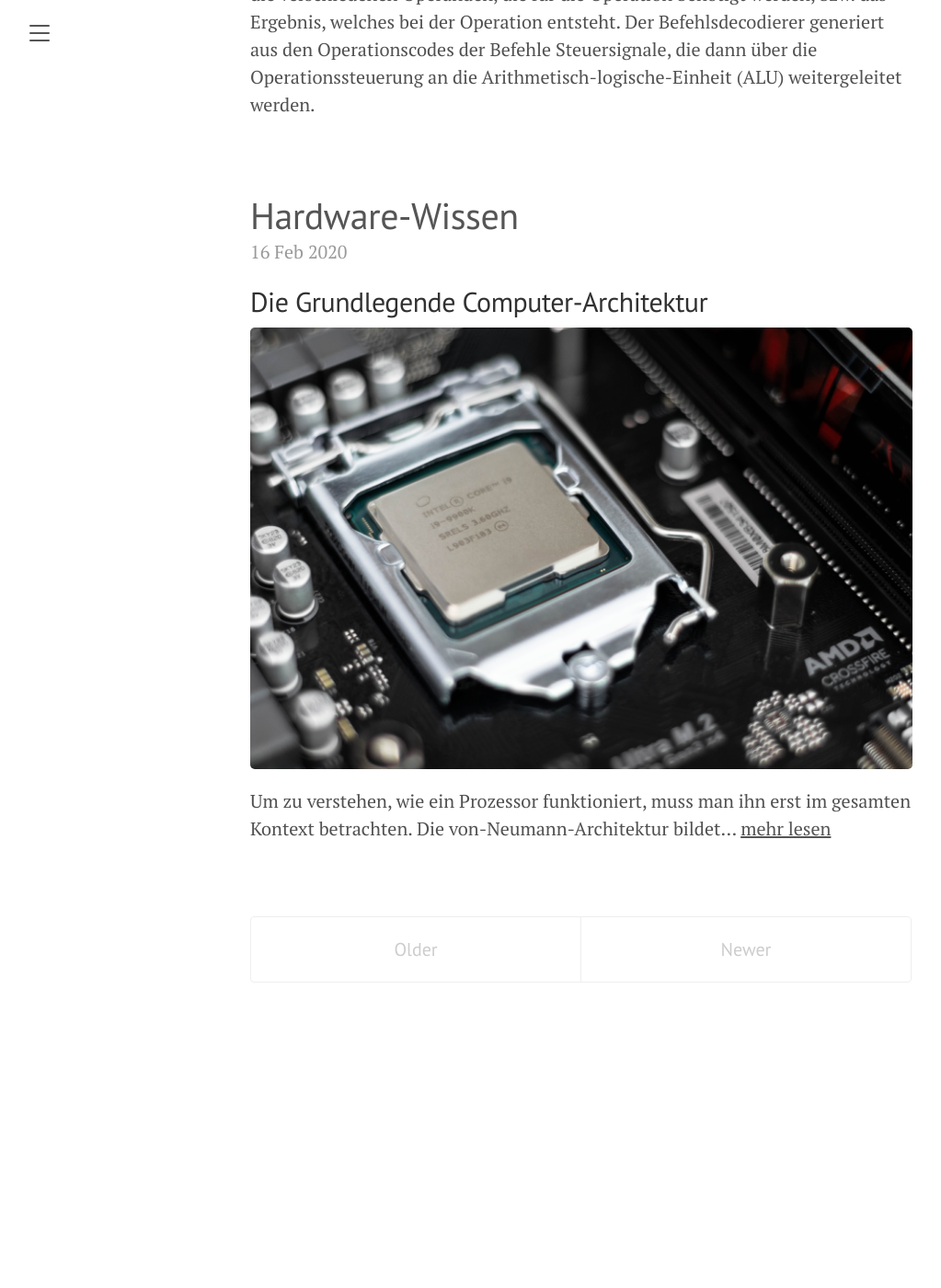
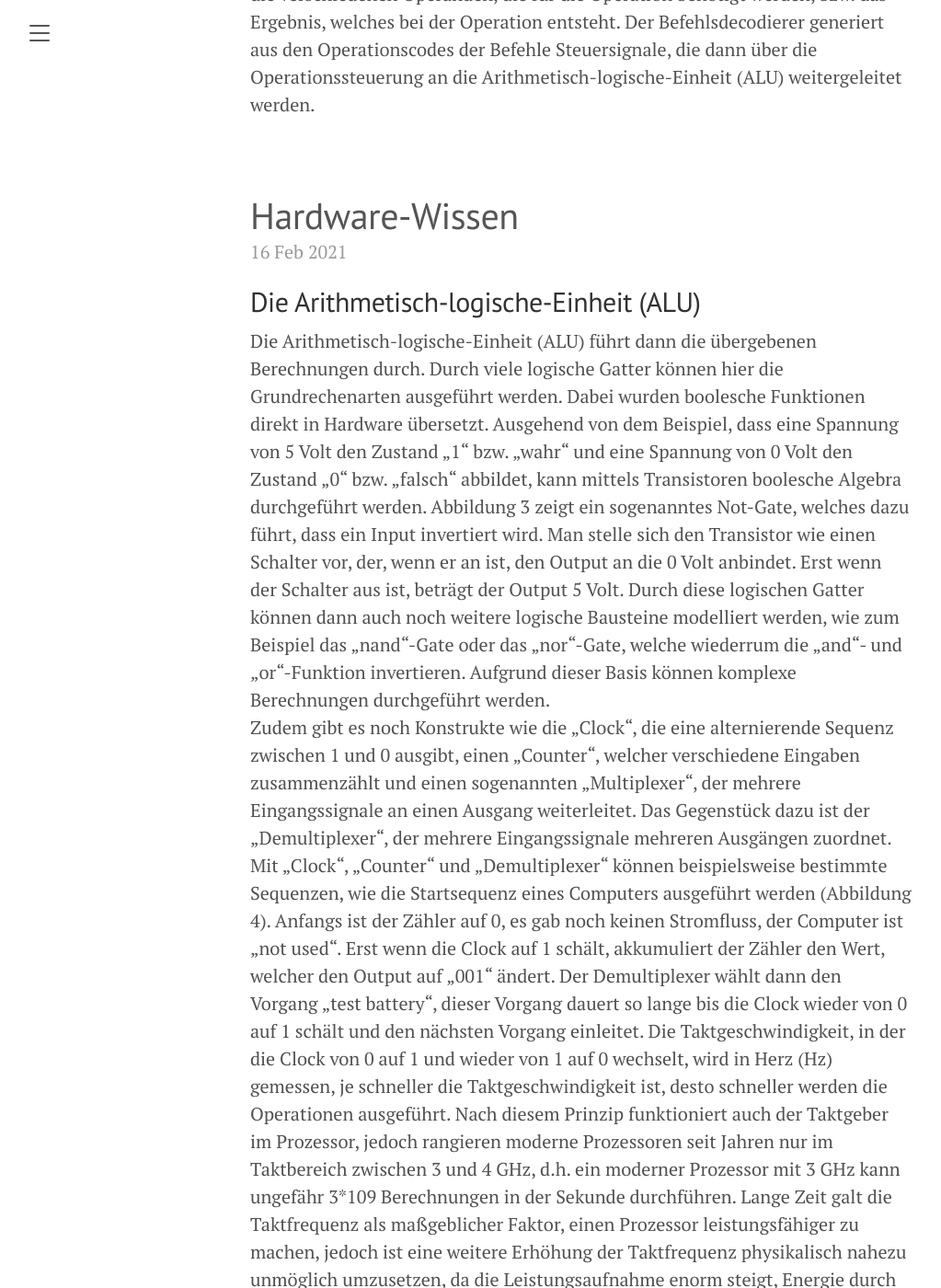
Before and after one commit to Sascha-B23/Sascha-B23.github.io, a Jekyll site: the page built from index.html, in a window 1280 px wide and 1400 px high, scrolled down 721 px. Shown: the whole window at 92% size, without its empty margins (8-1031 px from the left). Built offline with Jekyll 4.4.1, drawn with Linux system fonts in a browser that asks for light colours; the list of posts is cut into pages by our own code; before the commit the page ends 1849 px from its top, so only the background shows below that; some of the changed text lies outside the part shown.

Commit message:
New Post

```diff
--- a/_config.yml
+++ b/_config.yml
@@ -3,7 +3,7 @@
 tagline:             'Student der Wirtschaftsinformatik'
 description:         '</a>Sascha Baranji</a>.'
 baseurl:             ''
-paginate:            5
+paginate:            2
 permalink:           pretty
 
 # About/contact
--- /dev/null
+++ b/_posts/2021-02-16-Die-Arithmetisch-Logische-Einheit.md
@@ -0,0 +1,10 @@
+---
+layout: post
+title: Hardware-Wissen
+---
+
+## Die Arithmetisch-logische-Einheit (ALU)
+
+Die Arithmetisch-logische-Einheit (ALU) führt dann die übergebenen Berechnungen durch. Durch viele logische Gatter können hier die Grundrechenarten ausgeführt werden. Dabei wurden boolesche Funktionen direkt in Hardware übersetzt. Ausgehend von dem Beispiel, dass eine Spannung von 5 Volt den Zustand „1“ bzw. „wahr“ und eine Spannung von 0 Volt den Zustand „0“ bzw. „falsch“ abbildet, kann mittels Transistoren boolesche Algebra durchgeführt werden. Abbildung 3 zeigt ein sogenanntes Not-Gate, welches dazu führt, dass ein Input invertiert wird. Man stelle sich den Transistor wie einen Schalter vor, der, wenn er an ist, den Output an die 0 Volt anbindet. Erst wenn der Schalter aus ist, beträgt der Output 5 Volt. Durch diese logischen Gatter können dann auch noch weitere logische Bausteine modelliert werden, wie zum Beispiel das „nand“-Gate oder das „nor“-Gate, welche wiederrum die „and“- und „or“-Funktion invertieren. Aufgrund dieser Basis können komplexe Berechnungen durchgeführt werden.
+Zudem gibt es noch Konstrukte wie die „Clock“, die eine alternierende Sequenz zwischen 1 und 0 ausgibt, einen „Counter“, welcher verschiedene Eingaben zusammenzählt und einen sogenannten „Multiplexer“, der mehrere Eingangssignale an einen Ausgang weiterleitet. Das Gegenstück dazu ist der „Demultiplexer“, der mehrere Eingangssignale mehreren Ausgängen zuordnet. Mit „Clock“, „Counter“ und „Demultiplexer“ können beispielsweise bestimmte Sequenzen, wie die Startsequenz eines Computers ausgeführt werden (Abbildung 4). Anfangs ist der Zähler auf 0, es gab noch keinen Stromfluss, der Computer ist „not used“. Erst wenn die Clock auf 1 schält, akkumuliert der Zähler den Wert, welcher den Output auf „001“ ändert. Der Demultiplexer wählt dann den Vorgang „test battery“, dieser Vorgang dauert so lange bis die Clock wieder von 0 auf 1 schält und den nächsten Vorgang einleitet. Die Taktgeschwindigkeit, in der die Clock von 0 auf 1 und wieder von 1 auf 0 wechselt, wird in Herz (Hz) gemessen, je schneller die Taktgeschwindigkeit ist, desto schneller werden die Operationen ausgeführt.
+Nach diesem Prinzip funktioniert auch der Taktgeber im Prozessor, jedoch rangieren moderne Prozessoren seit Jahren nur im Taktbereich zwischen 3 und 4 GHz, d.h. ein moderner Prozessor mit 3 GHz kann ungefähr 3*109 Berechnungen in der Sekunde durchführen. Lange Zeit galt die Taktfrequenz als maßgeblicher Faktor, einen Prozessor leistungsfähiger zu machen, jedoch ist eine weitere Erhöhung der Taktfrequenz physikalisch nahezu unmöglich umzusetzen, da die Leistungsaufnahme enorm steigt, Energie durch Wärmeentwicklung verloren geht und drastische Kühlmaßnahmen eingeleitet werden müssen, die herkömmliche Lüfter und Kühler nicht stemmen können. Das ist ein Grund, weswegen die Computerindustrie seit einigen Jahren andere Maßnahmen wie zum Beispiel Parallelisierung, Multithreading (vielfädige Verarbeitung) und mehrkernige Architekturen verfolgt, um Prozessoren leistungsfähiger zu machen.
```
